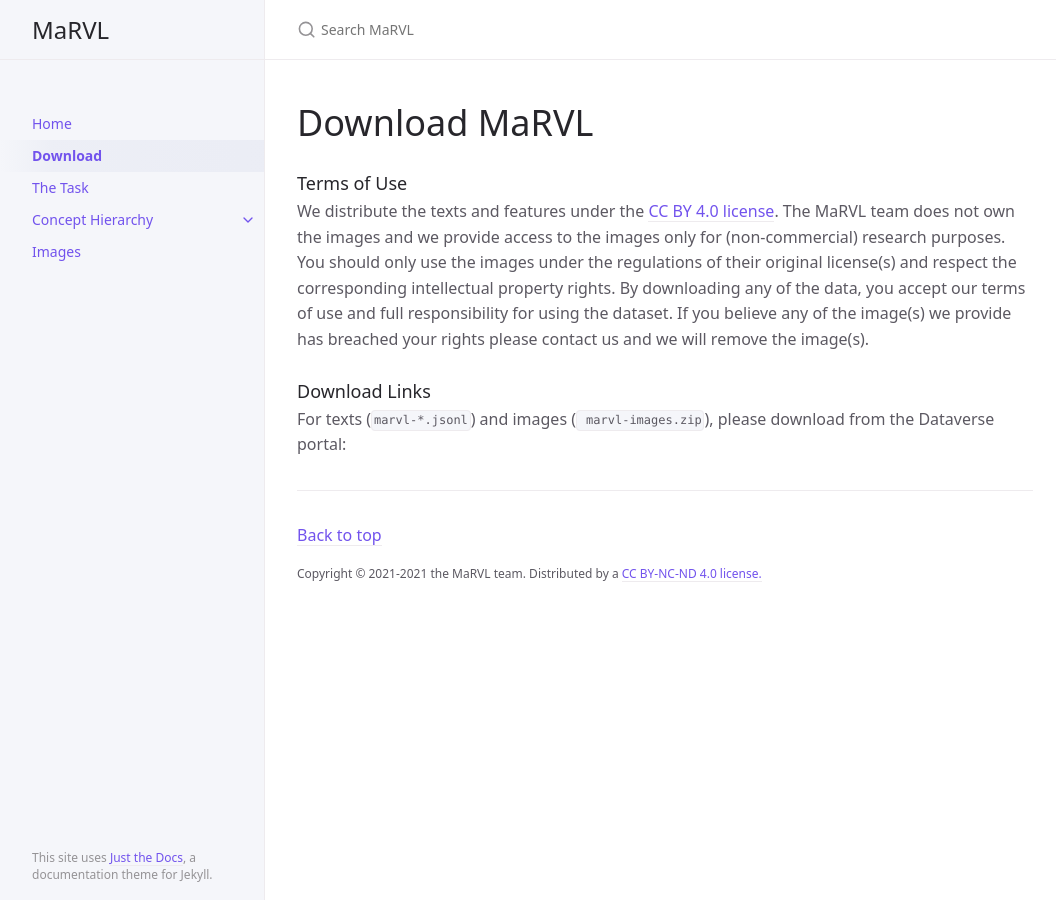
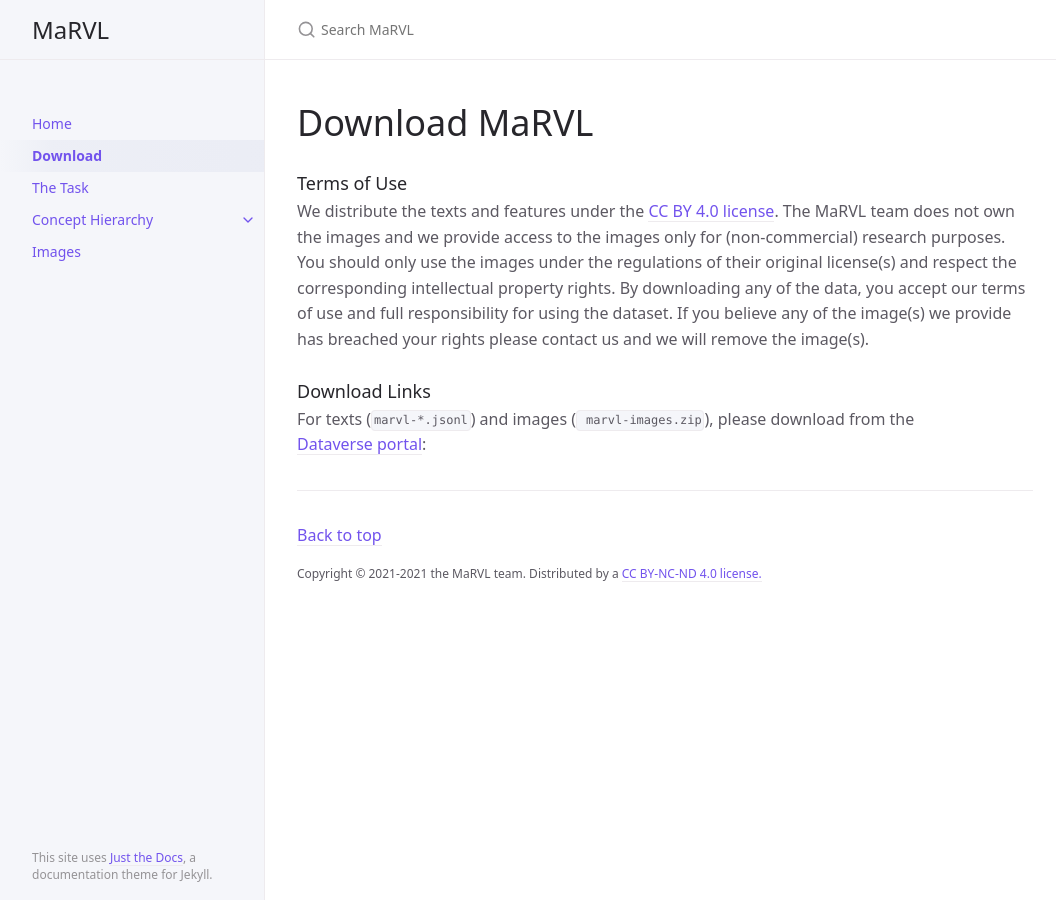
Before and after one commit to marvl-challenge/marvl-challenge.github.io, a Jekyll site: the page built from download.md, in a window 1280 px wide. Shown: the whole page, without its empty margins (107-1163 px from the left). Built offline with Jekyll 4.4.1, drawn with Linux system fonts in a browser that asks for light colours; comment, search, counter and statistics services are not loaded; part of the change alters nothing that is shown.

```diff
--- a/download.md
+++ b/download.md
@@ -15,5 +15,5 @@ The MaRVL team does not own the images and we provide access to the images only
 
 ### Download Links
 For texts (`marvl-*.jsonl`) and images (`
-marvl-images.zip`), please download from the Dataverse portal:
+marvl-images.zip`), please download from the [Dataverse portal](https://dataverse.scholarsportal.info/dataset.xhtml?persistentId=doi:10.5683/SP3/42VZ4P):
 <script src="https://dataverse.scholarsportal.info/resources/js/widgets.js?persistentId=doi:10.5683/SP3/42VZ4P&amp;dvUrl=https://dataverse.scholarsportal.info&amp;widget=iframe&amp;heightPx=500"></script>
```
